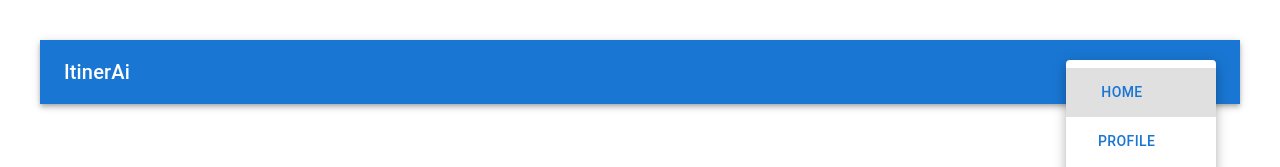
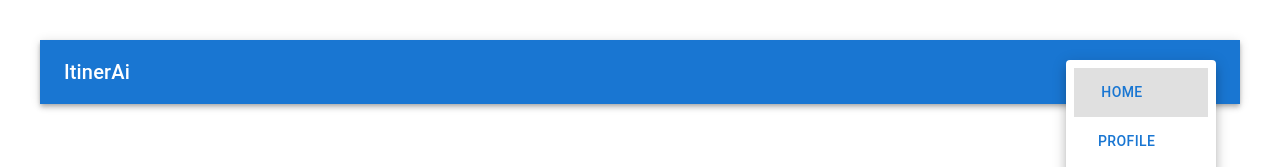
Before and after one commit to demichele-c/ItinerAi, a React (Vite) app in the folder client/: page / in a window 1280 px wide. Both pictures are taken after a click on the icon 1204 px from the left and 72 px from the top of the page. Shown: the top 167 px of the page. Built offline with nearby package versions, Linux system fonts and the light colour scheme.

Commit message:
link field debugging

```diff
--- a/client/src/components/Header.jsx
+++ b/client/src/components/Header.jsx
@@ -46,18 +46,18 @@ const Header = () => {
           open={Boolean(anchorEl)}
           onClose={handleClose}
         >
-          <MenuItem onClick={handleClose}>
-            <Button component={Link} to="/" sx={{ mx: 1}}>
+          <MenuItem onClick={handleClose} component={Link} to="/" sx={{ mx: 1}}>
+            <Button>
               Home
             </Button>
           </MenuItem>
-          <MenuItem onClick={handleClose}>
-            <Button component={Link} to="/profile" sx={{ mx: 1 }}>
+          <MenuItem onClick={handleClose} component={Link} to="/profile" sx={{ mx: 1 }}>
+            <Button>
               Profile
             </Button>
           </MenuItem>
-          <MenuItem onClick={handleClose}>
-            <Button component={Link} to="/itineraries" sx={{ mx: 1 }}>
+          <MenuItem onClick={handleClose} component={Link} to="/itineraries" sx={{ mx: 1 }}>
+            <Button>
               Itineraries
             </Button>
           </MenuItem>
```
